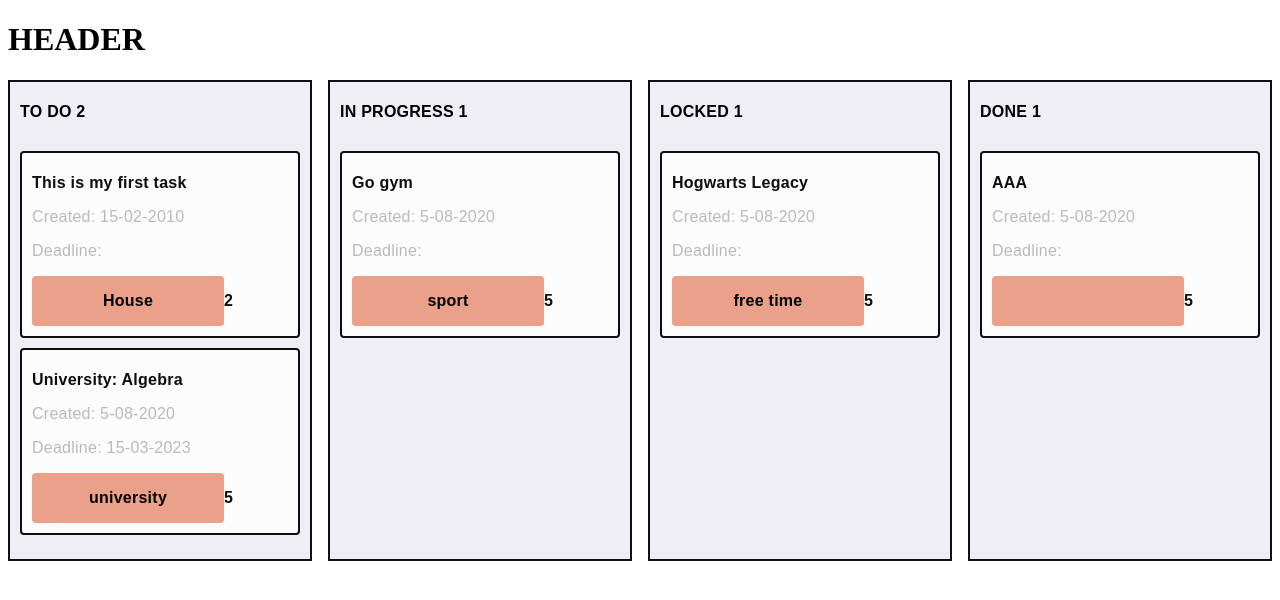
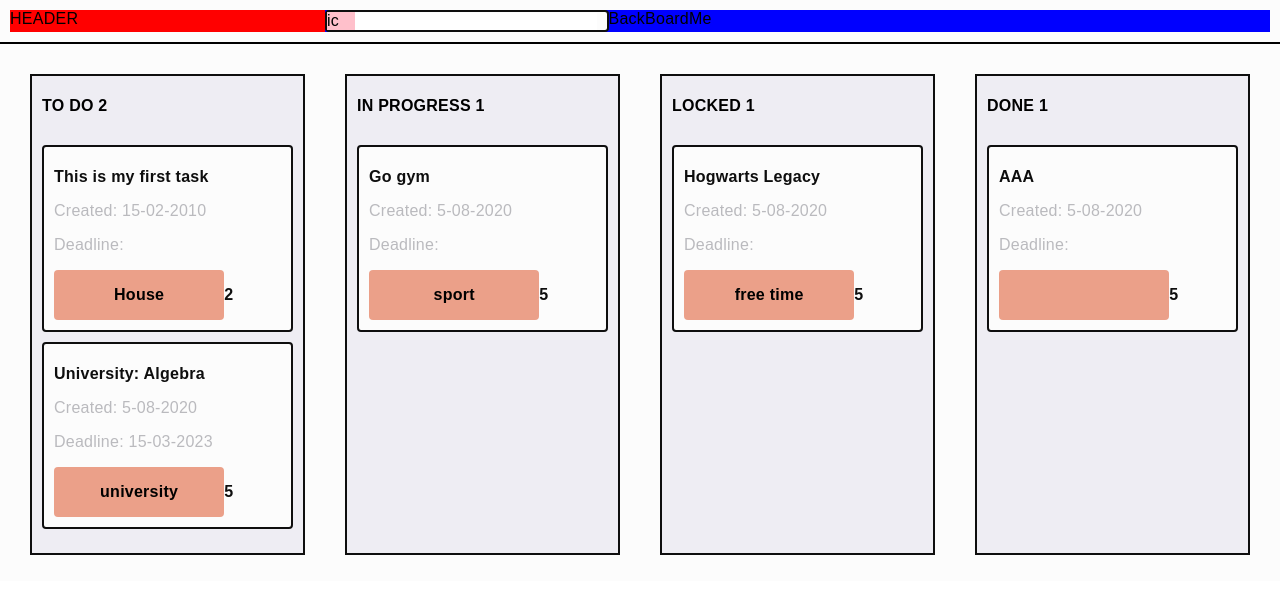
Before and after one commit to Saldanesman/todo-board, a React (Create React App) app: page / in a window 1280 px wide. Shown: the top 600 px of the page. Built offline with nearby package versions, Linux system fonts and the light colour scheme; a web font is replaced by a local one.

Commit message:
Header: First version

```diff
--- /dev/null
+++ b/src/app/common/Searcher/Searcher.scss
@@ -0,0 +1,33 @@
+@import '../../../assets/settings/main.scss';
+
+.tb-c-searcher {
+  @include marginTop(0);
+  @extend .letterSpacing;
+  @extend .fontType;
+  border-radius: $border-radius;
+  background-color: $white;
+  display: flex;
+  border: 2px solid $tb-black-dark;
+
+  &__icon {
+    width: 10%;
+    background-color: pink;
+  }
+
+  &__field {
+    width: 85%;
+
+    &__input {
+      border: none;
+      width: 100%;
+
+      &:focus {
+        border: none;
+      }
+    }
+
+
+  }
+
+
+}
--- /dev/null
+++ b/src/app/common/Searcher/Sercher.jsx
@@ -0,0 +1,20 @@
+
+import './Searcher.scss';
+
+
+const Searcher = () => {
+
+	return (
+		<div className={'tb-c-searcher'}>
+      <div className={'tb-c-searcher__icon'}>
+        ic
+      </div>
+      <div className={'tb-c-searcher__field'}>
+        <input className={'tb-c-searcher__field__input'} type="text" />
+      </div>
+
+    </div>
+	);
+};
+
+export default Searcher;
--- a/src/app/layout/Header/Header.jsx
+++ b/src/app/layout/Header/Header.jsx
@@ -1,4 +1,5 @@
 
+import Searcher from '../../common/Searcher/Sercher';
 import './Header.scss';
 
 
@@ -6,7 +7,18 @@ const Header = () => {
 
 	return (
 		<div className={'tb-c-header'}>
-      <h1>HEADER</h1>
+      <div className={'tb-c-header__logo'}>HEADER</div>
+      <div className={'tb-c-header__options'}>
+        <div className={'tb-c-header__options__searcher'}>
+          <Searcher />
+        </div>
+        <div className={'tb-c-header__options__boards-toggle'}>
+          BackBoard
+        </div>
+        <div className={'tb-c-header__options__my-profile'}>
+          Me
+        </div>
+      </div>
     </div>
 	);
 };
--- a/src/app/layout/Header/Header.scss
+++ b/src/app/layout/Header/Header.scss
@@ -0,0 +1,29 @@
+@import '../../../assets/settings/main.scss';
+
+.tb-c-header {
+  @include marginTop(0);
+  @include padding(2.5);
+  @extend .letterSpacing;
+  @extend .fontType;
+  display: flex;
+  background-color: $white;
+  top: 0;
+
+  border-bottom: 2px solid black;
+
+  &__logo{
+    width: 25%;
+    left: 0;
+    background-color: red;
+  }
+
+  &__options{
+    display: flex;
+    width: 75%;
+    background-color: blue;
+
+    &__searcher {
+      width: 30%;
+    }
+  }
+}
--- a/src/app/pages/Home/Home.jsx
+++ b/src/app/pages/Home/Home.jsx
@@ -1,5 +1,5 @@
 import Header from '../../layout/Header/Header';
-import Dashboard from './Dashboard/Dashboard';
+import Dashboard from './todoBoard/Dashboard/Dashboard';
 import './Home.scss';
 
 
--- a/src/app/pages/Home/Home.scss
+++ b/src/app/pages/Home/Home.scss
@@ -0,0 +1,12 @@
+@import '../../../assets/settings/main.scss';
+
+.tb-c-home {
+  @include padding(0);
+  @extend .letterSpacing;
+  @extend .fontType;
+  background-color: $white;
+
+  &__board {
+    @include padding(7.5);
+  }
+}
--- a/src/app/pages/Home/Dashboard/Dashboard.jsx
+++ b/src/app/pages/Home/todoBoard/Dashboard/Dashboard.jsx
@@ -1,5 +1,5 @@
 import { useEffect, useState } from 'react';
-import Task from '../../todoBoard/Task/Task';
+import Task from '../Task/Task';
 import './Dashboard.scss';
 import listMock from './tasksMock';
 
--- a/src/app/pages/Home/Dashboard/Dashboard.scss
+++ b/src/app/pages/Home/todoBoard/Dashboard/Dashboard.scss
@@ -1,4 +1,4 @@
-@import '../../../../assets/settings/main.scss';
+@import '../../../../../assets/settings/main.scss';
 
 .tb-c-dashboard {
   @extend .letterSpacing;
@@ -7,7 +7,7 @@
   &__columns {
     display: grid;
     grid-template-columns: repeat(4, 1fr);
-    grid-gap: 1rem;
+    grid-gap: 2.5rem;
 
     &__column {
       background-color: $tb-semi-yellow;
--- a/src/app/pages/todoBoard/Task/Task.scss
+++ b/src/app/pages/Home/todoBoard/Task/Task.scss
@@ -1,4 +1,4 @@
-@import '../../../../assets/settings/main.scss';
+@import '../../../../../assets/settings/main.scss';
 
 .tb-c-task {
   @include padding(2.5);
--- a/src/assets/settings/main.scss
+++ b/src/assets/settings/main.scss
@@ -1,3 +1,18 @@
 @import './settings.colors.scss';
 @import './settings.mixins.scss';
 @import './settings.typography.scss';
+
+
+
+html,
+body {
+	height: 100%;
+}
+
+body {
+	margin: 0;
+	padding: 0;
+	-webkit-font-smoothing: antialiased;
+	-moz-osx-font-smoothing: grayscale;
+	font-family: 'Switzer', sans-serif;
+}
```
Also changed, not shown: src/app/pages/Home/todoBoard/Dashboard/tasksMock.json (renamed from src/app/pages/Home/Dashboard/tasksMock.json), src/app/pages/Home/todoBoard/Task/Task.jsx (renamed from src/app/pages/todoBoard/Task/Task.jsx).
